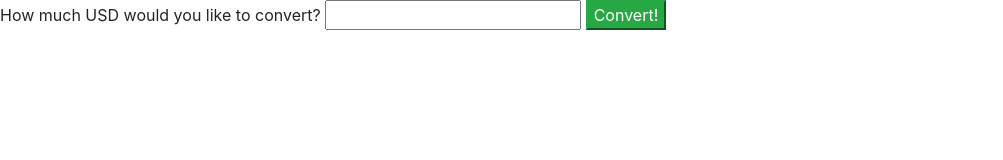
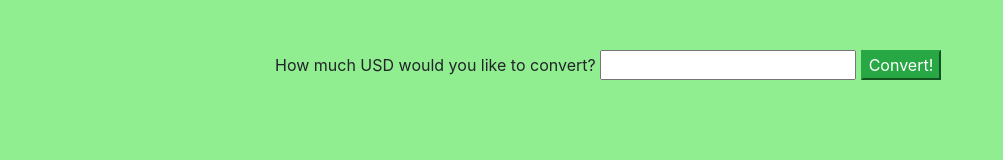
Before and after one commit to josephjacksonw/Currency-Exchanger, a website built with webpack: page src/index.html in a window 1280 px wide. Shown: the whole page, without its empty margins (0-1003 px from the left). Built offline with nearby package versions, Linux system fonts and the light colour scheme.

Commit message:
bug fix and added CSS

```diff
--- a/src/css/styles.css
+++ b/src/css/styles.css
@@ -5,3 +5,11 @@
 #noneinput {
   display: none;
 }
+
+body {
+  background-color: lightgreen;
+}
+
+.col-8 {
+  margin-top: 50px;
+}
--- a/src/index.html
+++ b/src/index.html
@@ -4,6 +4,10 @@
 <title>Global Currency Exchanger</title>
 </head>
 <body>
+  <div class="container">
+    <div class="row">
+      <div class="col-2"></div>
+      <div class="col-8">
         <form id="userInput">
           <label for="usd">How much USD would you like to convert?</label>
           <input id="usd" name="usd" type="number" min="0.01" step="0.01">
@@ -26,8 +30,21 @@
             <label for="none">NONE</label></span>
           </form>
         </div>
+      </div>
+      <div class="col-2"></div>
+    </div>
+  </div>
+  <div class="container">
+    <div class="row">
+      <div class="col-2"></div>
+      <div class="col-8">
         <div class="outputs" id="outputs">
           <span id="conversion"></span>
         </div>
+      </div>
+      <div class="col-2"></div>
+    </div>
+  </div>
+
 </body>
 </html>
--- a/src/index.js
+++ b/src/index.js
@@ -6,6 +6,7 @@ import CurrencyService from './CurrencyService';
 
 //Business Logic
 function pullCurrencies(request) {
+  console.log("pull request")
   CurrencyService.getExchanges()
     .then(function(response) {
       if (response.name === "Error") {
@@ -47,9 +48,11 @@ function handleForm(e) {
   let outputclear = document.getElementById("outputs");
   outputclear.innerHTML = null;
   document.getElementById("currencyForm").removeAttribute("class");
-  if (currency === "none"){
-    console.log("there is no thing")
-  }
+  // if (currency === "none"){
+  //   console.log("there is no thing")
+  // } else {
+
+  // }
   if (usd === "") {
     console.log("no money")
     document.getElementById("currencyForm").setAttribute("class", "hidden");
@@ -57,7 +60,11 @@ function handleForm(e) {
     p.innerText = "Error: Please input an amount in USD";
     document.getElementById("outputs").appendChild(p);
   } else {
+    if (currency === "none"){
+      console.log("there is no thing")
+    } else {
     pullCurrencies(usd);
+    }
   }
 }
 
```
Lines whose indentation alone changed are shown as unchanged.
